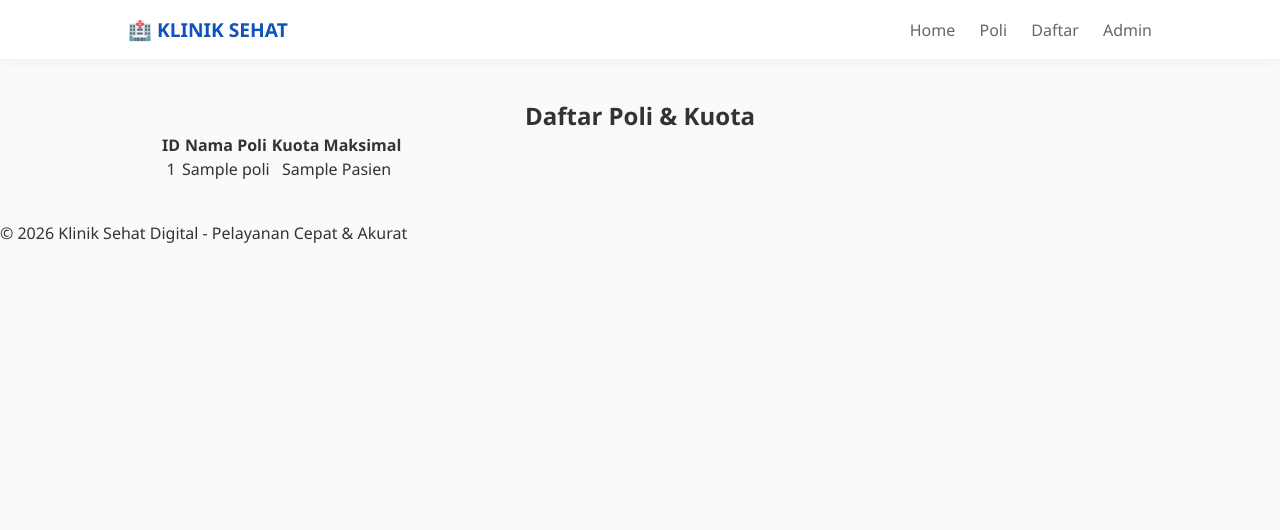
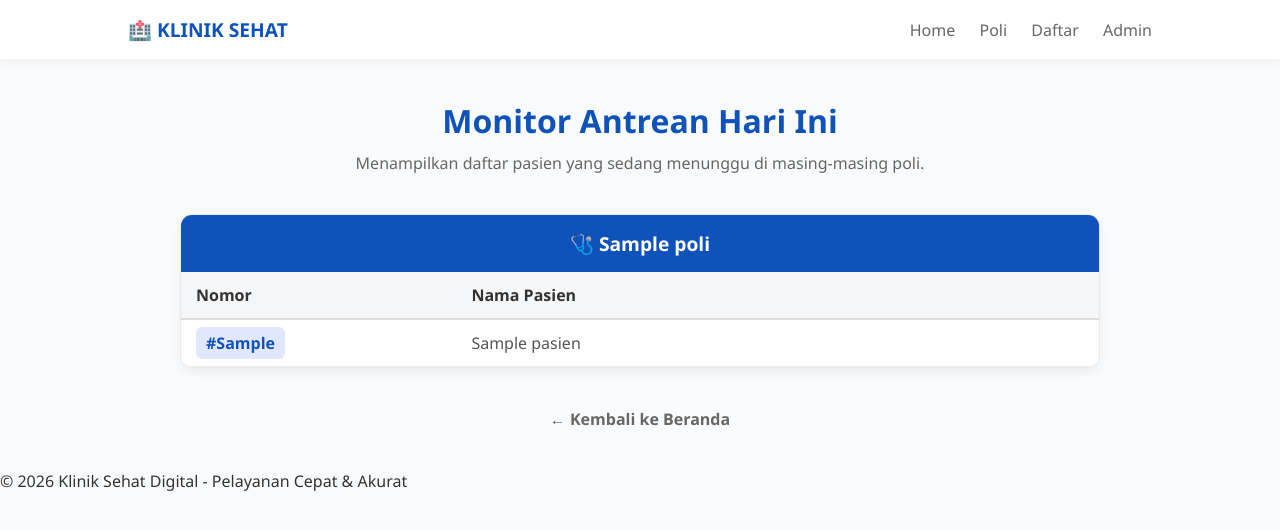
Before and after one commit to andika9108/klinik.app, a PHP site: page /modules/poli/index.php in a window 1280 px wide. Shown: the top 530 px of the page. Run offline with PHP 8.4, Linux system fonts and the light colour scheme; tables that the repository leaves empty or names only in its code hold one stand-in row (values such as "Sample post").

Commit message:
Update index.php

```diff
--- a/modules/poli/index.php
+++ b/modules/poli/index.php
@@ -1,16 +1,135 @@
 <?php include '../../includes/header.php'; ?>
-<h2>Daftar Poli & Kuota</h2>
-<table>
+
+<style>
+    /* Styling tambahan agar tabel terlihat rapi dan modern */
+    .queue-container {
+        max-width: 1200px;
+        margin: 40px auto;
+        padding: 0 20px;
+    }
+    .queue-header {
+        text-align: center;
+        margin-bottom: 40px;
+    }
+    .queue-grid {
+        display: grid;
+        grid-template-columns: repeat(auto-fit, minmax(320px, 1fr));
+        gap: 25px;
+    }
+    .poli-card {
+        background: white;
+        border: 1px solid #eaeaea;
+        border-radius: 12px;
+        box-shadow: 0 4px 10px rgba(0,0,0,0.05);
+        overflow: hidden;
+    }
+    .poli-title {
+        background: #0f52ba;
+        color: white;
+        padding: 15px 20px;
+        margin: 0;
+        font-size: 1.2rem;
+        text-align: center;
+    }
+    .styled-table {
+        width: 100%;
+        border-collapse: collapse;
+    }
+    .styled-table th, .styled-table td {
+        padding: 12px 15px;
+        text-align: left;
+    }
+    .styled-table th {
+        background-color: #f4f6f8;
+        color: #333;
+        font-weight: bold;
+        border-bottom: 2px solid #ddd;
+    }
+    .styled-table td {
+        border-bottom: 1px solid #eee;
+        color: #555;
+    }
+    .styled-table tbody tr:hover {
+        background-color: #f9f9f9;
+    }
+    .no-data {
+        text-align: center;
+        padding: 20px;
+        color: #999;
+        font-style: italic;
+    }
+    .badge-no {
+        background: #e0e7ff;
+        color: #0f52ba;
+        padding: 5px 10px;
+        border-radius: 6px;
+        font-weight: bold;
+    }
+</style>
+
+<div class="queue-container">
+    <div class="queue-header">
+        <h2 style="color: #0f52ba; font-size: 2rem; margin-bottom: 10px;">Monitor Antrean Hari Ini</h2>
+        <p style="color: #666;">Menampilkan daftar pasien yang sedang menunggu di masing-masing poli.</p>
+    </div>
+
+    <div class="queue-grid">
+        <?php
+        // 1. Ambil 3 data poli dari database (Misal: Umum, Gigi, Anak)
+        $data_poli = $conn->query("SELECT * FROM poli LIMIT 3")->fetchAll();
+
+        // 2. Lakukan perulangan untuk membuat 3 kotak tabel
+        foreach($data_poli as $poli) {
+            $id_poli = $poli['id_poli'];
+            $nama_poli = $poli['nama_poli'];
+        ?>
+
+            <div class="poli-card">
+                <h3 class="poli-title">🩺 <?= htmlspecialchars($nama_poli) ?></h3>
+
+                <table class="styled-table">
                     <thead>
-        <tr><th>ID</th><th>Nama Poli</th><th>Kuota Maksimal</th></tr>
+                        <tr>
+                            <th width="30%">Nomor</th>
+                            <th>Nama Pasien</th>
+                        </tr>
                     </thead>
                     <tbody>
                         <?php
-        $data = $conn->query("SELECT * FROM poli")->fetchAll();
-        foreach($data as $p) {
-            echo "<tr><td>{$p['id_poli']}</td><td>{$p['nama_poli']}</td><td>{$p['kuota_maks']} Pasien</td></tr>";
+                        // 3. Ambil data pasien dengan perintah JOIN sesuai struktur database Anda
+                        $query_antrean = "
+                            SELECT antrean.no_urut, pasien.nama_pasien
+                            FROM antrean
+                            JOIN pasien ON antrean.id_pasien = pasien.id_pasien
+                            WHERE antrean.id_poli = '$id_poli'
+                            ORDER BY antrean.no_urut ASC
+                        ";
+
+                        // Eksekusi query
+                        $data_antrean = @$conn->query($query_antrean)->fetchAll();
+
+                        if($data_antrean && count($data_antrean) > 0) {
+                            foreach($data_antrean as $antre) {
+                                echo "<tr>";
+                                echo "<td><span class='badge-no'>#" . htmlspecialchars($antre['no_urut']) . "</span></td>";
+                                echo "<td>" . htmlspecialchars($antre['nama_pasien']) . "</td>";
+                                echo "</tr>";
+                            }
+                        } else {
+                            // Jika tidak ada yang mengantre di poli ini
+                            echo "<tr><td colspan='2'><div class='no-data'>Belum ada antrean</div></td></tr>";
                         }
                         ?>
                     </tbody>
                 </table>
+            </div>
+
+        <?php } ?>
+    </div>
+
+    <div style="text-align: center; margin-top: 40px;">
+        <a href="../../dashboard.php" style="color: #666; text-decoration: none; font-weight: bold;">&larr; Kembali ke Beranda</a>
+    </div>
+</div>
+
 <?php include '../../includes/footer.php'; ?>
```
Lines whose indentation alone changed are shown as unchanged.
